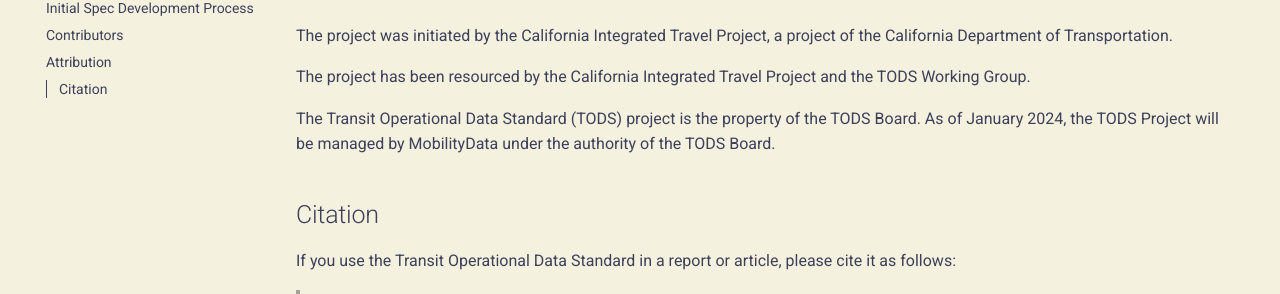
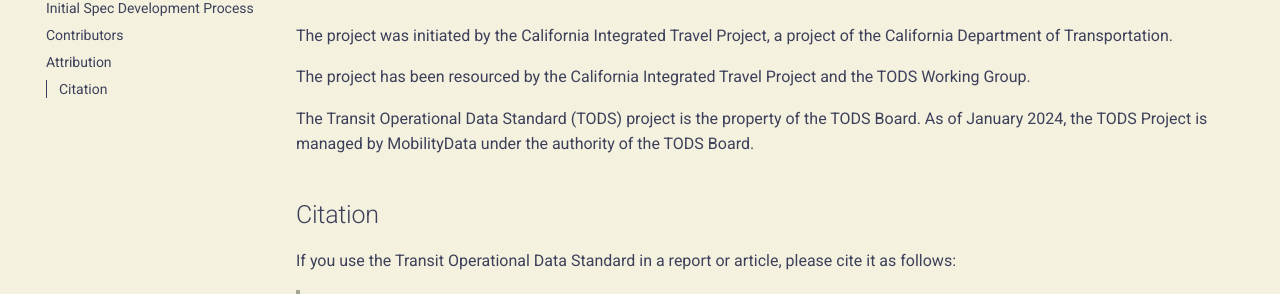
Before and after one commit to cal-itp/operational-data-standard, an MkDocs documentation site: the page built from docs/about/attribution.md, in a window 1280 px wide. Shown: the part 291-585 px from the top of the page. Built offline with MkDocs 1.6.1 and Material for MkDocs 9.7.7, drawn with Linux system fonts in a browser that asks for light colours; nearby versions of some CDN libraries; comment, search, counter and statistics services are not loaded.

Commit message:
change reference of MobilityData

```diff
--- a/docs/about/attribution.md
+++ b/docs/about/attribution.md
@@ -4,7 +4,7 @@
 
 The project has been resourced by the [California Integrated Travel Project](https://calitp.org) and the [TODS Working Group](working-group.md).
 
-The Transit Operational Data Standard (TODS) project is the property of the TODS Board.  As of January 2024, the TODS Project will be managed by [MobilityData](https://mobilitydata.org) under the authority of the TODS Board.
+The Transit Operational Data Standard (TODS) project is the property of the TODS Board.  As of January 2024, the TODS Project is managed by [MobilityData](https://mobilitydata.org) under the authority of the TODS Board.
 
 ## Citation
 
```
